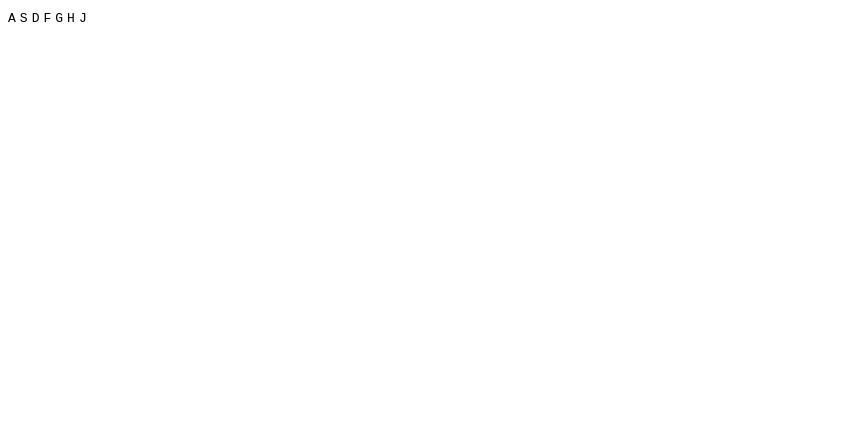
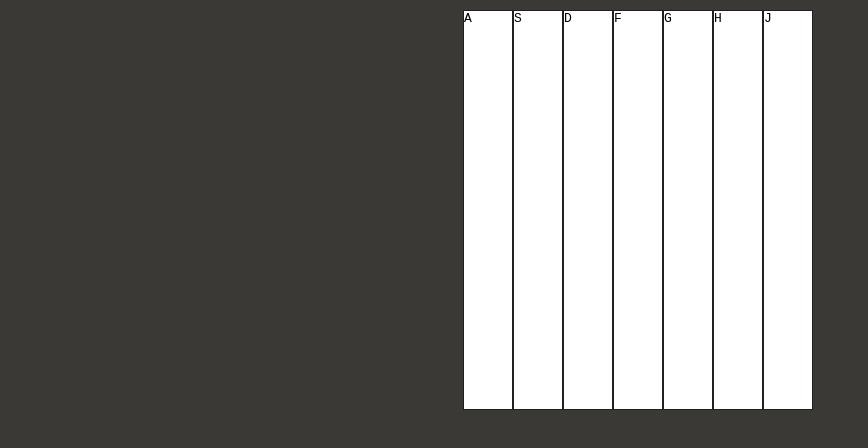
Before and after one commit to meowvoto/JB_piano, a plain HTML site: page index.html in a window 1280 px wide. Shown: the whole page, without its empty margins (0-868 px from the left). Drawn offline with Linux system fonts and the light colour scheme.

Commit message:
stage 2 is ok

```diff
--- a/index.html
+++ b/index.html
@@ -3,14 +3,17 @@
     <head>
         <meta charset="utf-8">
         <title>Virtual Piano</title>
+        <link rel="stylesheet" href="style.css">
     </head>
     <body>
-        <kbd>A</kbd>
-        <kbd>S</kbd>
-        <kbd>D</kbd>
-        <kbd>F</kbd>
-        <kbd>G</kbd>
-        <kbd>H</kbd>
-        <kbd>J</kbd>
+        <div class="container">
+            <kbd class="white-key">A</kbd>
+            <kbd class="white-key">S</kbd>
+            <kbd class="white-key">D</kbd>
+            <kbd class="white-key">F</kbd>
+            <kbd class="white-key">G</kbd>
+            <kbd class="white-key">H</kbd>
+            <kbd class="white-key">J</kbd>
+        </div>
     </body>
 </html>
--- /dev/null
+++ b/style.css
@@ -0,0 +1,18 @@
+body {
+    background-color: rgb(59, 57, 54);
+}
+
+.container {
+    margin: auto;
+    width: fit-content;
+}
+
+.white-key {
+    display: inline-block;
+    width: 50px;
+    height: 400px;
+    background-color: white;
+    margin-left: -4px;
+    border: 1px solid rgb(32, 32, 32);
+    box-sizing: border-box;
+}
```
